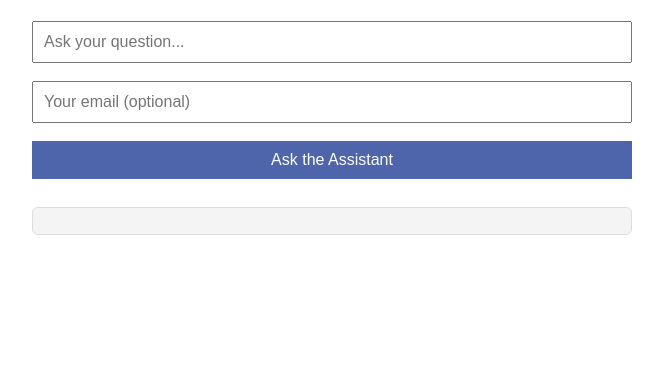
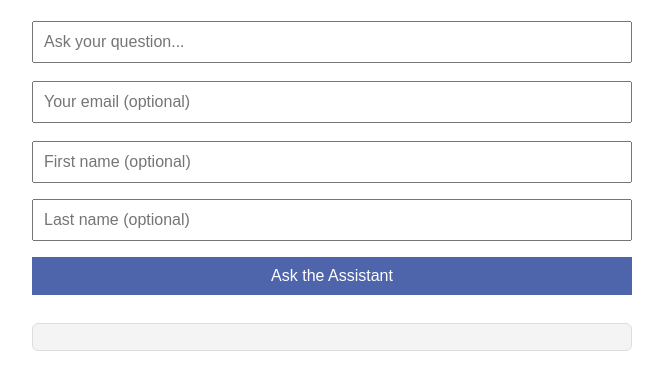
Before and after one commit to michaelwilliams-dev/property-formula-assistant-backend, a website: page public/assistant.html in a window 1280 px wide. Shown: the part 130-520 px from the top of the page, without its empty margins (308-971 px from the left). Drawn offline with Linux system fonts and the light colour scheme.

Commit message:
Update assistant.html

```diff
--- a/public/assistant.html
+++ b/public/assistant.html
@@ -21,6 +21,8 @@
   <div style="max-width: 600px; margin: 0 auto;">
     <input type="text" id="question" placeholder="Ask your question..." style="width: 100%; margin-bottom: 10px;" />
     <input type="email" id="email" placeholder="Your email (optional)" style="width: 100%; margin-bottom: 10px;" />
+    <input type="text" id="firstName" placeholder="First name (optional)" />
+    <input type="text" id="lastName" placeholder="Last name (optional)" />
     <button id="ask" style="width: 100%;">Ask the Assistant</button>
 
     <pre id="response" style="margin-top: 20px; background: #f4f4f4; padding: 1em; border-radius: 6px;"></pre>
```
